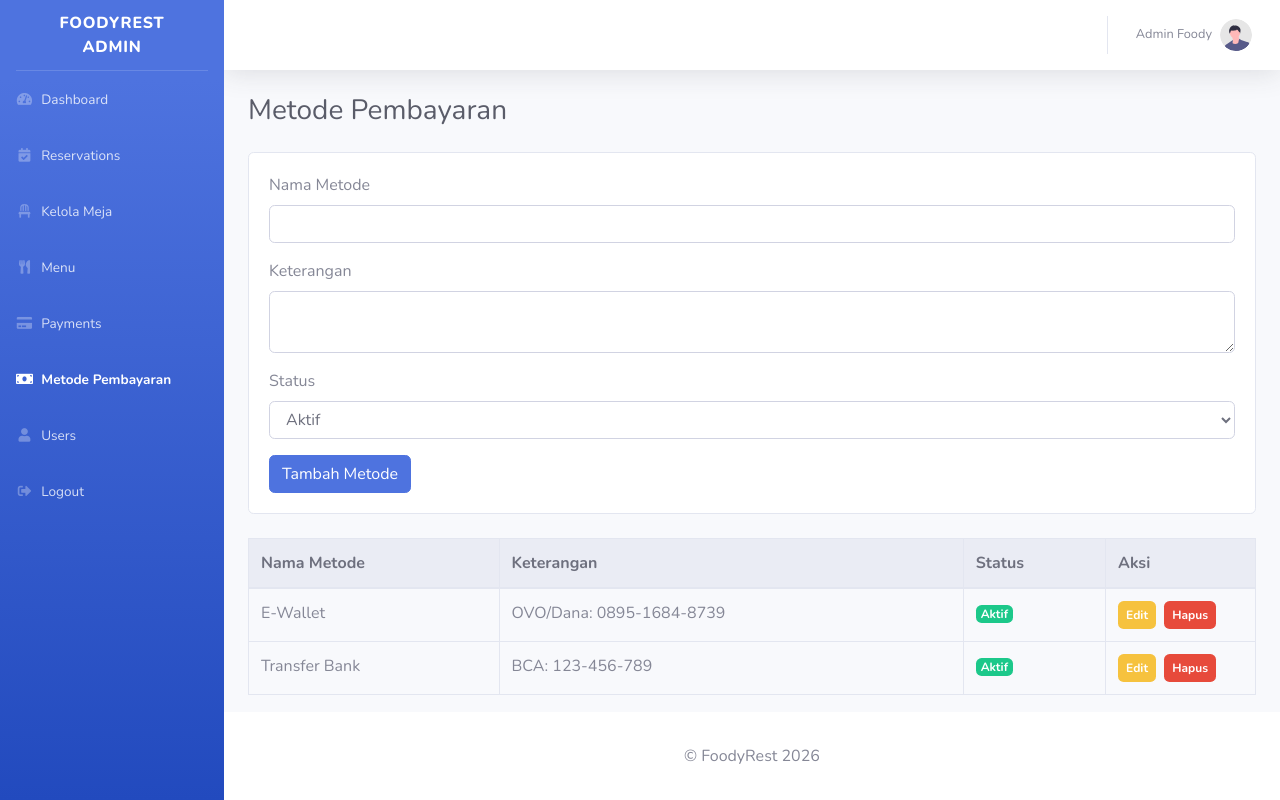
After one commit to AdelinaZivanna/foodyRest-booking, a PHP site: page /admin/metode_pembayaran.php in a window 1280 px wide. The commit adds this page. Run offline with PHP 8.4, Linux system fonts and the light colour scheme; a user stored in the database is signed in; data comes from the database, SQL or seed files in the repository.

Commit message:
tambahin metode pembayaran

```diff
--- /dev/null
+++ b/admin/metode_pembayaran.php
@@ -0,0 +1,131 @@
+<?php
+session_start();
+
+$page = basename($_SERVER['PHP_SELF']);
+
+include '../inc/functions/config.php';
+include '../inc/functions/functions_admin.php';
+
+if (!isset($_SESSION['login']) || $_SESSION['role'] !== 'admin') {
+    header('Location: ../login.php');
+    exit;
+}
+
+if (isset($_POST['add'])) {
+    tambahMetodePembayaran(
+        $db,
+        $_POST['nama_metode'],
+        $_POST['keterangan'],
+        $_POST['status']
+    );
+    header('Location: metode_pembayaran.php');
+    exit;
+}
+
+if(isset($_GET['delete'])) {
+    deleteMetodePembayaran($db, $_GET['delete']);
+    header('Location: metode_pembayaran.php');
+    exit;
+}
+
+$metodes = getAllMetode($db);
+
+include('../inc/header.php');
+?>
+
+<!DOCTYPE html>
+<html lang="en">
+<head>
+    <meta charset="UTF-8">
+    <meta name="viewport" content="width=device-width, initial-scale=1.0">
+    <title>Metode Pembayaran - Admin</title>
+    <link href="../assets/vendor/fontawesome-free/css/all.min.css" rel="stylesheet">
+    <link href="../assets/css/sb-admin-2.min.css" rel="stylesheet">
+</head>
+<body>
+    <div class="container mt-4">
+        <h1 class="h3 mb-4 text-gray-800">Metode Pembayaran</h1>
+
+        <div class="card mb-4">
+            <div class="card-body">
+                <form method="POST">
+                    <div class="form-group">
+                        <label>Nama Metode</label>
+                        <input type="text" name="nama_metode" class="form-control" required>
+                    </div>
+
+                    <div class="form-group">
+                        <label>Keterangan</label>
+                        <textarea name="keterangan" class="form-control" required></textarea>
+                    </div>
+
+                    <div class="form-group">
+                        <label>Status</label>
+                        <select name="status" class="form-control">
+                            <option value="aktif">Aktif</option>
+                            <option value="nonaktif">Nonaktif</option>
+                        </select>
+                    </div>
+                    <button type="submit" name="add" class="btn btn-primary">
+                        Tambah Metode
+                    </button>
+                </form>
+            </div>
+        </div>
+
+        <table class="table table-bordered table-hover">
+            <thead class="thead-light">
+                <tr>
+                    <th>Nama Metode</th>
+                    <th>Keterangan</th>
+                    <th>Status</th>
+                    <th width="150">Aksi</th>
+                </tr>
+            </thead>
+            <tbody>
+                <?php if(count($metodes) > 0): ?>
+                    <?php foreach($metodes as $m): ?>
+                    <tr>
+                        <td><?php echo $m['nama_metode']; ?></td>
+                        <td><?php echo $m['keterangan']; ?></td>
+                        <td>
+                            <?php if($m['status'] == 'aktif'): ?>
+                                <span class="badge badge-success">Aktif</span>
+                            <?php else: ?>
+                                <span class="badge badge-secondary">Nonaktif</span>
+                            <?php endif; ?>
+                        </td>
+
+                        <td>
+                        <a href="edit_metode_pembayaran.php?id=<?php echo $m['id']; ?>"
+                           class="badge badge-warning p-2 mr-1">
+                           Edit
+                        </a>
+
+                        <a href="metode_pembayaran.php?delete=<?php echo $m['id']; ?>"
+                           class="badge badge-danger p-2"
+                           onclick="return confirm('Yakin hapus metode ini?')">
+                           Hapus
+                        </a>
+                    </td>
+                    </tr>
+                    <?php endforeach; ?>
+                <?php else: ?>
+                    <tr>
+                        <td colspan="4" class="text-center">
+                            Belum ada metode pembayaran.
+                        </td>
+                    </tr>
+                <?php endif; ?>
+            </tbody>
+        </table>
+    </div>
+<script src="../assets/vendor/jquery/jquery.min.js"></script>
+<script src="../assets/vendor/bootstrap/js/bootstrap.bundle.min.js"></script>
+<script src="../assets/js/sb-admin-2.min.js"></script>
+</body>
+</html>
+
+<?php
+include('../inc/footer.php');
+?>
--- a/inc/functions/functions_admin.php
+++ b/inc/functions/functions_admin.php
@@ -67,6 +67,42 @@ function selesaikanReservasi($db, $id_res) {
     $stmt2 = $db->prepare("UPDATE meja SET status = 'aktif' WHERE id = ?");
     return $stmt2->execute([$meja_id]);
 }
+
+function tambahMetodePembayaran($db, $nama, $keterangan) {
+    $stmt = $db->prepare("
+        INSERT INTO metode_pembayaran (nama_metode, keterangan, status)
+        VALUES (?, ?, 'aktif')
+    ");
+    return $stmt->execute([$nama, $keterangan]);
+}
+
+function updateMetodePembayaran($db, $id, $nama, $keterangan, $status) {
+    $stmt = $db->prepare("
+        UPDATE metode_pembayaran
+        SET nama_metode = ?, keterangan = ?, status = ?
+        WHERE id = ?
+    ");
+    return $stmt->execute([$nama, $keterangan, $status, $id]);
+}
+
+function getMotodeById($db, $id) {
+    $stmt = $db->prepare("SELECT * FROM metode_pembayaran WHERE id = ?");
+    $stmt->execute([$id]);
+    return $stmt->fetch(PDO::FETCH_ASSOC);
+
+
+}
+function getAllMetode($db) {
+    $stmt = $db->query("SELECT * FROM metode_pembayaran ORDER BY id DESC");
+    return $stmt->fetchAll(PDO::FETCH_ASSOC);
+}
+
+function deleteMetodePembayaran($db, $id) {
+    $stmt = $db->prepare("DELETE FROM metode_pembayaran WHERE id = ?");
+    return $stmt->execute([$id]);
+}
+
+
 
 function handleReservasiAction($db, $aksi, $id) {
     switch ($aksi) {
--- a/inc/sidebar.php
+++ b/inc/sidebar.php
@@ -46,6 +46,13 @@
         </a>
     </li>
 
+    <li class="nav-item <?php if ($page == 'metode_pembayaran.php') echo 'active'; ?>">
+        <a class="nav-link" href="metode_pembayaran.php">
+            <i class="fas fa-money-bill"></i>
+            <span>Metode Pembayaran</span>
+        </a>
+    </li>
+
     <!-- Users -->
     <li class="nav-item <?php if ($page == 'users.php') echo 'active'; ?>">
         <a class="nav-link" href="users.php">
```
Also changed, not shown: admin/edit_metode_pembayaran.php (added, +109 -0 lines).
